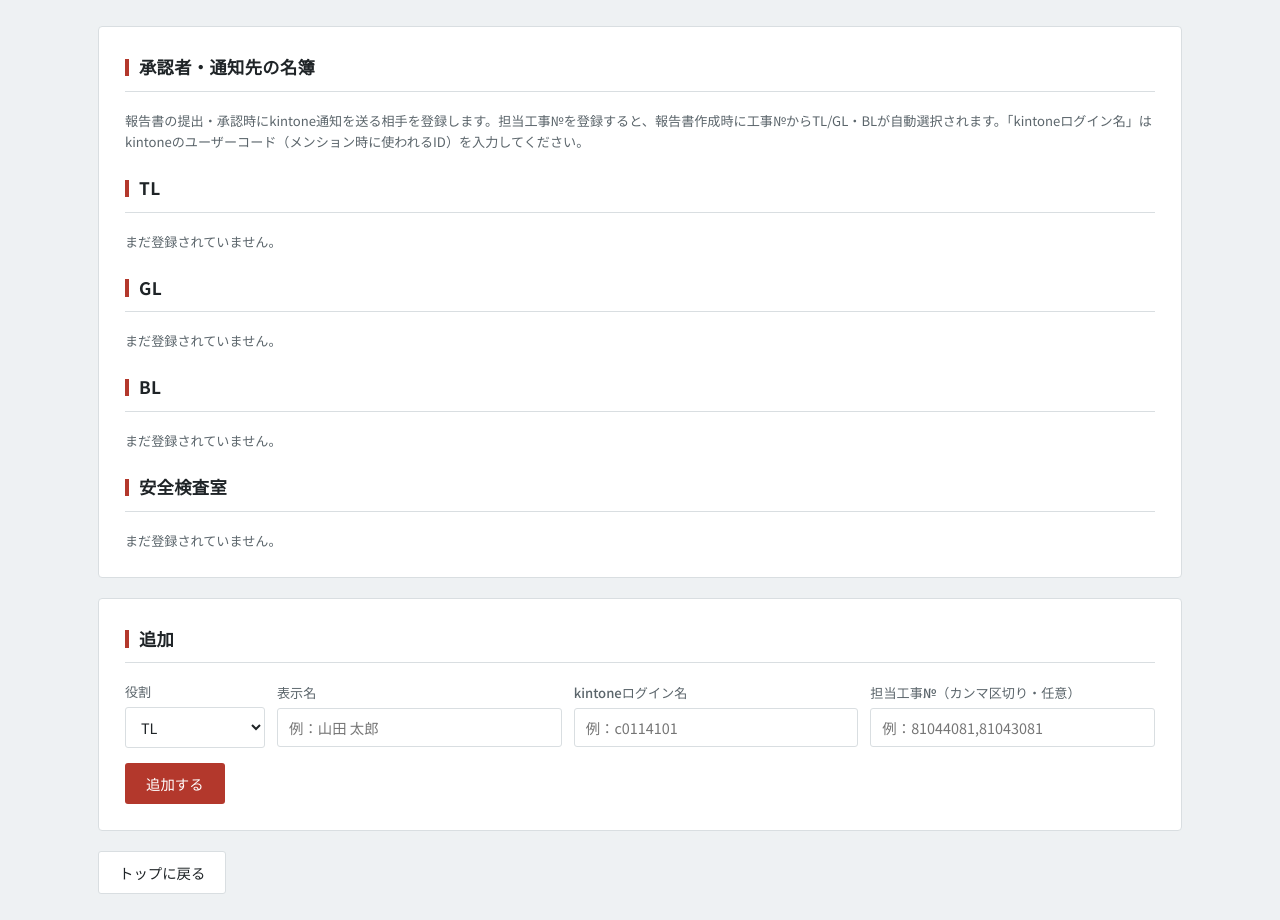
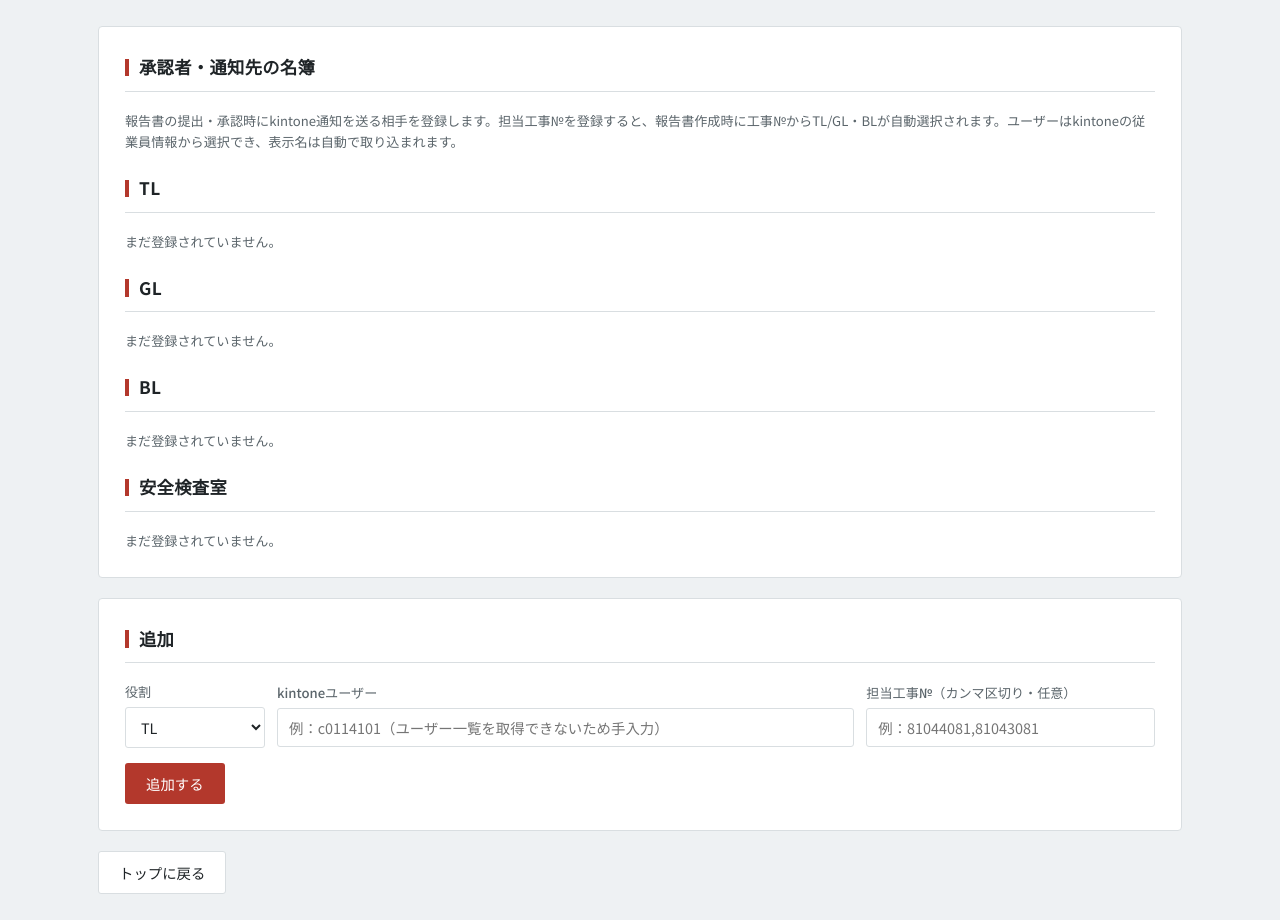
Before and after one commit to RYOSUKE-EMA/typhoon-inspection-app, a Flask app: page /approvers in a window 1280 px wide. Shown: the part 59-979 px from the top of the page. Run offline with Flask 3, Linux system fonts and the light colour scheme; some libraries are stand-ins or nearby versions.

Commit message:
承認者名簿をkintone従業員情報と連携（ユーザー選択方式に変更）
- cybozu User APIから利用中の全ユーザーを取得（1時間キャッシュ）
- 名簿登録はユーザー一覧からの選択式になり、表示名は従業員情報から自動取得
- 認証はCYBOZU_AUTH環境変数（取得失敗時は従来の手入力にフォールバック）

Co-Authored-By: Claude Fable 5 <noreply@anthropic.com>

```diff
--- a/app.py
+++ b/app.py
@@ -33,6 +33,46 @@ KINTONE_APP_ID = os.environ.get("KINTONE_APP_ID", "5287")
 KINTONE_API_TOKEN = os.environ.get("KINTONE_API_TOKEN", "")
 # 工事マスタ（app269）参照用
 KINTONE_API_TOKEN_269 = os.environ.get("KINTONE_API_TOKEN_269", "")
+# cybozu User API（従業員一覧）用のログイン認証（base64 "user:pass"）
+CYBOZU_AUTH = os.environ.get("CYBOZU_AUTH", "")
+
+_kintone_users_cache = {"data": None, "at": 0.0}
+
+
+def fetch_kintone_users():
+    """cybozu User APIから利用中の全ユーザー（code, 表示名）を取得する。1時間キャッシュ。"""
+    import time as _time
+    if _kintone_users_cache["data"] is not None and _time.time() - _kintone_users_cache["at"] < 3600:
+        return _kintone_users_cache["data"]
+    if not CYBOZU_AUTH:
+        return []
+    users = []
+    offset = 0
+    try:
+        while True:
+            resp = requests.get(
+                f"https://{KINTONE_SUBDOMAIN}.cybozu.com/v1/users.json",
+                headers={"X-Cybozu-Authorization": CYBOZU_AUTH},
+                params={"size": 100, "offset": offset},
+                timeout=15,
+            )
+            resp.raise_for_status()
+            batch = resp.json().get("users", [])
+            if not batch:
+                break
+            for u in batch:
+                if u.get("valid", True):
+                    users.append({"code": u["code"], "name": u.get("name") or u["code"]})
+            if len(batch) < 100:
+                break
+            offset += 100
+        users.sort(key=lambda u: u["name"])
+        _kintone_users_cache["data"] = users
+        _kintone_users_cache["at"] = _time.time()
+        return users
+    except Exception as e:
+        print(f"kintone users fetch failed: {e}")
+        return _kintone_users_cache["data"] or []
 
 # 工事マスタのキャッシュ（サーバレスの同一インスタンス内で10分保持）
 _projects_cache = {"data": None, "at": 0.0}
@@ -2160,10 +2200,17 @@ def approvers():
     if request.method == "POST":
         f = request.form
         role = f.get("role", "").strip()
-        display_name = f.get("display_name", "").strip()
         kintone_code = f.get("kintone_code", "").strip()
         koji_nos = f.get("koji_nos", "").strip()
-        if role in NOTIFY_ROLES and display_name and kintone_code:
+        # 表示名はkintoneの従業員情報（ユーザーAPI）から自動取得
+        display_name = ""
+        for u in fetch_kintone_users():
+            if u["code"] == kintone_code:
+                display_name = u["name"]
+                break
+        if not display_name:
+            display_name = f.get("display_name", "").strip() or kintone_code
+        if role in NOTIFY_ROLES and kintone_code:
             conn = get_db()
             try:
                 db_execute(conn, "INSERT INTO notify_users (role, display_name, kintone_code, koji_nos) VALUES (?,?,?,?)",
@@ -2172,7 +2219,8 @@ def approvers():
             finally:
                 conn.close()
         return redirect(url_for("approvers"))
-    return render_template("approvers.html", roles=NOTIFY_ROLES, users=get_notify_users())
+    return render_template("approvers.html", roles=NOTIFY_ROLES, users=get_notify_users(),
+                           kintone_users=fetch_kintone_users())
 
 
 @app.route("/approvers/<int:user_id>/delete", methods=["POST"])
--- a/templates/approvers.html
+++ b/templates/approvers.html
@@ -2,7 +2,7 @@
 {% block content %}
 <div class="card">
   <h2><span class="accent-bar"></span>承認者・通知先の名簿</h2>
-  <p class="footer-note">報告書の提出・承認時にkintone通知を送る相手を登録します。担当工事№を登録すると、報告書作成時に工事№からTL/GL・BLが自動選択されます。「kintoneログイン名」はkintoneのユーザーコード（メンション時に使われるID）を入力してください。</p>
+  <p class="footer-note">報告書の提出・承認時にkintone通知を送る相手を登録します。担当工事№を登録すると、報告書作成時に工事№からTL/GL・BLが自動選択されます。ユーザーはkintoneの従業員情報から選択でき、表示名は自動で取り込まれます。</p>
 
   {% for role in roles %}
   <h2 style="margin-top:22px;"><span class="accent-bar"></span>{{ role }}</h2>
@@ -40,13 +40,18 @@
           {% for role in roles %}<option value="{{ role }}">{{ role }}</option>{% endfor %}
         </select>
       </div>
-      <div class="form-row" style="flex:1; min-width:160px;">
-        <label>表示名</label>
-        <input type="text" name="display_name" placeholder="例：山田 太郎" required>
-      </div>
-      <div class="form-row" style="flex:1; min-width:160px;">
-        <label>kintoneログイン名</label>
-        <input type="text" name="kintone_code" placeholder="例：c0114101" required>
+      <div class="form-row" style="flex:2; min-width:240px;">
+        <label>kintoneユーザー</label>
+        {% if kintone_users %}
+        <select name="kintone_code" required>
+          <option value="" selected disabled hidden>ユーザーを選択</option>
+          {% for u in kintone_users %}
+          <option value="{{ u.code }}">{{ u.name }}（{{ u.code }}）</option>
+          {% endfor %}
+        </select>
+        {% else %}
+        <input type="text" name="kintone_code" placeholder="例：c0114101（ユーザー一覧を取得できないため手入力）" required>
+        {% endif %}
       </div>
       <div class="form-row" style="flex:1; min-width:200px;">
         <label>担当工事№（カンマ区切り・任意）</label>
```
